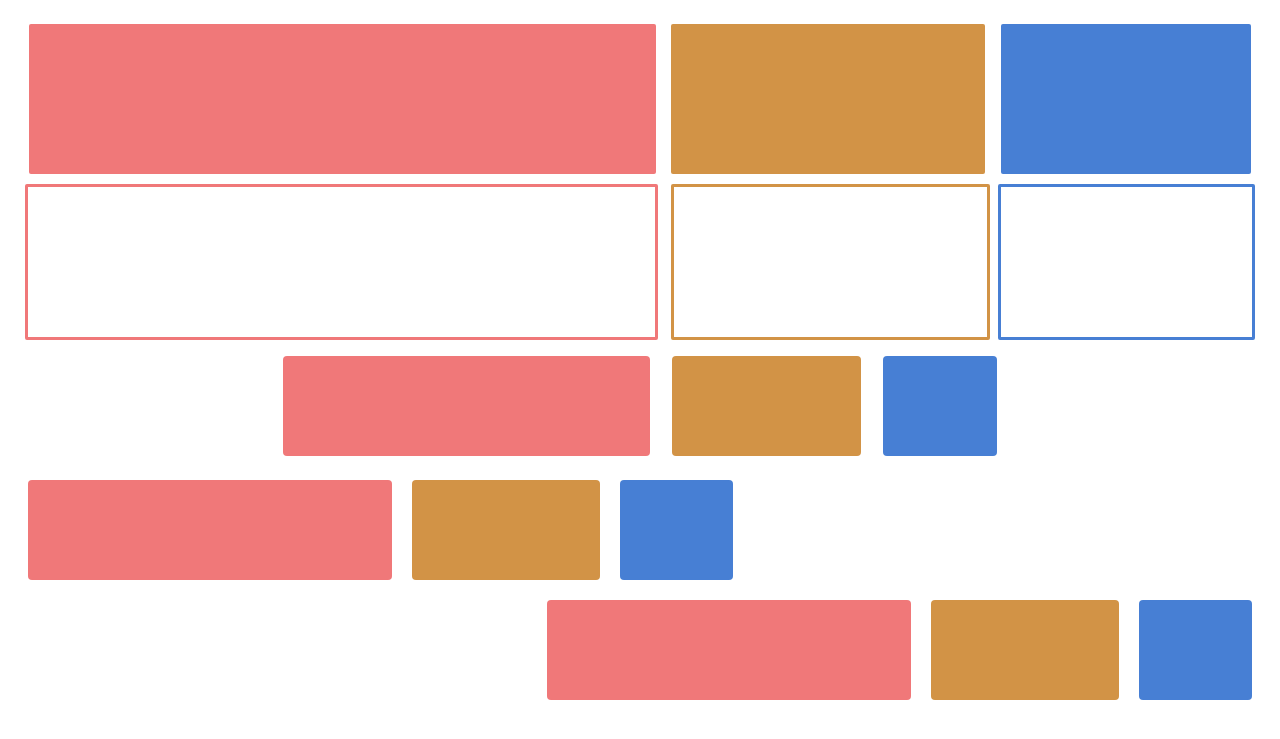
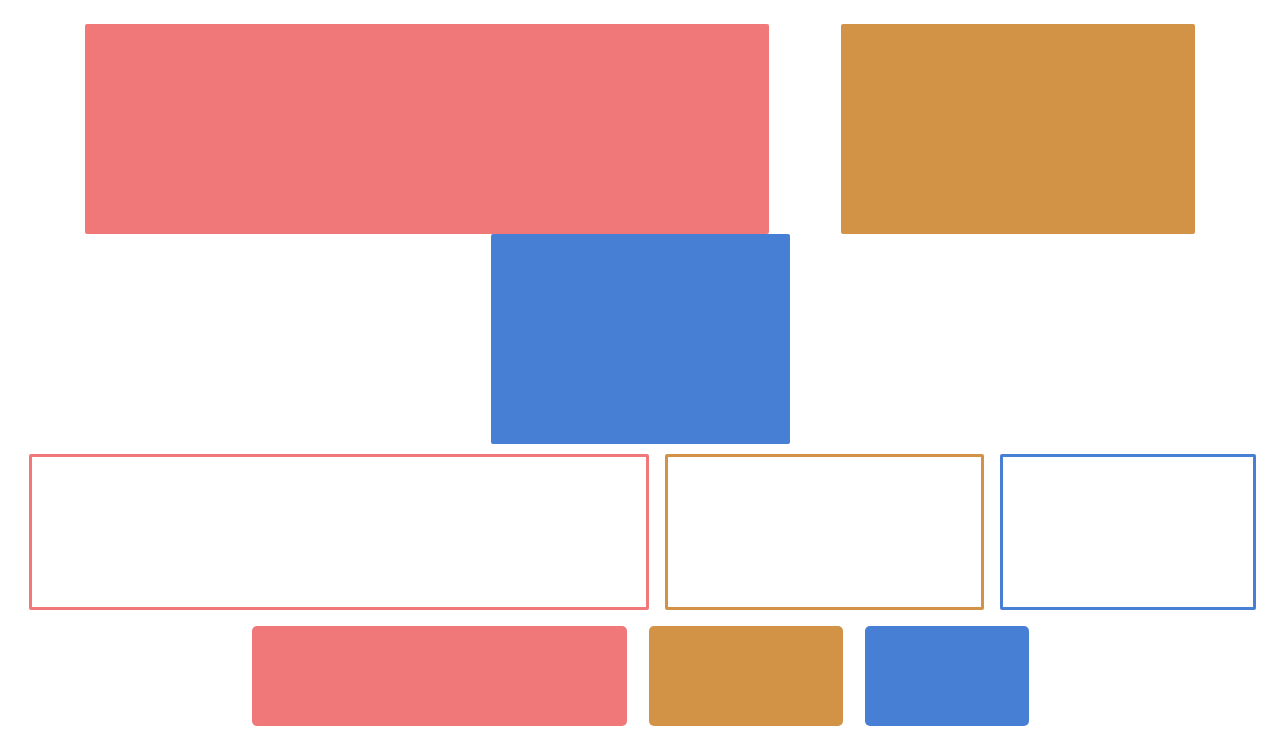
Before and after one commit to Shivya24/Spotknack-project, a plain HTML site: page index.html in a window 1280 px wide. Shown: the part 61-800 px from the top of the page. Drawn offline with Linux system fonts and the light colour scheme.

Commit message:
Update style.css

```diff
--- a/style.css
+++ b/style.css
@@ -1,152 +1,122 @@
-.container{
-    display:flex;
-    border: 5px solid white;
-    flex-direction: row;
-    width: auto;
-    align-items: flex-start;
-    flex-flow: row wrap;
-    flex-flow: wrap;
-    justify-content: space-between;
-    justify-content: space-evenly;
+.container1,
+.container2,
+.container3 {
+  display: flex;
+  width: auto;
+  border: 5px;
+  align-content: baseline;
 }
-.box1{
-    background-color: #f07879;
-    border-radius: 2px;
-    width: 50%;
-    height: 150px;
+.container {
+  display: flex;
+  border: 5px solid white;
+  width: auto;
+  align-items: flex-start;
+  flex-flow: wrap;
+  justify-content: space-evenly;
 }
-.box2{
-    background-color: #d29346;
-    border-radius: 2px;
-    width: 25%;
-    height: 150px;
+.box1,
+.box2,
+.box3,
+.box4,
+.box5,
+.box6,
+.box7,
+.box8 {
+  border-radius: 2px;
+  height: 210px;
 }
-.box3{
-    background-color: #477fd4;
-    border-radius: 2px;
-    width: 20%;
-    height: 150px;
+.box1 {
+  background-color: #f07879;
+  width: 684px;
 }
-.box4{
-    border: 3px solid #f07879;
-    border-radius: 2px;
-    width: 50%;
-    height: 150px;
-    margin-left: 5px;
-    padding-top: 0px;
+.box2 {
+  background-color: #d29346;
+  width: 354px;
 }
-.box5{
-    border: 3px solid #d29346;
-    border-radius: 2px;
-    width: 25%;
-    height: 150px;
-    margin-left: 5px;
+.box3 {
+  background-color: #477fd4;
+  width: 299px;
 }
-.box6{
-    border: 3px solid #477fd4;
-    border-radius: 2px;
-    width: 20%;
-    height: 150px;
-    margin-right: 5px;
+.box4,
+.box5,
+.box6 {
+  border-radius: 2px;
+  margin-left: 5px;
+  height: 150px;
 }
-.container1{
-    display: flex;
-    width: auto;
-    height: 100px;
-    border: 6px;
-    flex-direction: row;
-    justify-content: space-between;
-    justify-content: center;
-    align-content: baseline;
-    flex-flow: row wrap;
+.box4 {
+  border: 3px solid #f07879;
+  width: 49%;
 }
-.box7{
-        background-color: #f07879;
-        margin: 11px;
-        border-radius: 4px;
-        width: 29% ;
-        height: 100px;
-        justify-content: left;
+.box5 {
+  border: 3px solid #d29346;
+
+  width: 25%;
 }
-.box8{
-    background-color: #d29346;
-    margin: 11px;
-    border-radius: 4px;
-    width: 15%;
-    height: 100px;
+.box6 {
+  border: 3px solid #477fd4;
+
+  width: 20%;
 }
-.box9{
-    background-color:#477fd4;
-    margin: 11px;
-    border-radius: 4px;
-    width: 9%;
-    height: 100px;
+.container1 {
+  border: 6px;
+  justify-content: center;
+  flex-flow: row wrap;
 }
-.container2{
-    display: flex;
-    width: auto;
-    border: 5px;
-    margin-left:10px;
-    margin-top: 25px;
-    flex-direction: row;
-    justify-content: flex-start;
-    justify-content: space-between;
-    justify-content: left;
-    flex-flow: wrap;
-    align-content: baseline;
-    top: 600px;
+.box7,
+.box8,
+.box9 {
+  margin: 11px;
+  border-radius: 5px;
+  height: 100px;
 }
-.container3{
-    display: flex;
-    width: auto;
-    border: 5px;
-    margin-right: 10px;
-    flex-direction: row;
-    justify-content: flex-end;
-    justify-content: space-between;
-    justify-content: right;
-    flex-flow: wrap;
-    align-content: baseline;
+.box7 {
+  background-color: #f07879;
+  width: 375px;
+  justify-content: left;
 }
-.box10{
-    background-color:#f07879;
-    margin: 10px;
-    border-radius: 4px;
-    width: 29%;
-    height: 100px;
+.box8 {
+  background-color: #d29346;
+  width: 194px;
 }
-.box11{
-    background-color:#d29346;
-    margin: 10px;
-    border-radius: 4px;
-    width: 15%;
-    height: 100px;
+.box9 {
+  background-color: #477fd4;
+  width: 164px;
 }
-.box12{
-    background-color:#477fd4;
-    margin: 10px;
-    border-radius: 4px;
-    width: 9%;
-    height: 100px;
+.container2 {
+  margin-left: 10px;
+  margin-top: 25px;
+  justify-content: left;
+  flex-flow: wrap;
+  top: 600px;
 }
-.box13{
-    background-color: #f07879;
-    margin: 10px;
-    border-radius: 4px;
-    width: 29%;
-    height: 100px;
+.container3 {
+  margin-right: 10px;
+  justify-content: right;
+  flex-flow: wrap;
 }
-.box14{
-    background-color:#d29346;
-    margin: 10px;
-    border-radius: 4px;
-    width: 15%;
-    height: 100px;
+.box10,
+.box11,
+.box12,
+.box13,
+.box14,
+.box15 {
+  margin: 10px;
+  border-radius: 4px;
+  height: 100px;
 }
-.box15{
-    background-color:#477fd4;
-    margin: 10px;
-    border-radius: 4px;
-    width: 9%;
-    height: 100px;
+.box10,
+.box13 {
+  background-color: #f07879;
+  width: 375px;
 }
+.box11,
+.box14 {
+  background-color: #d29346;
+  width: 194px;
+}
+.box12,
+.box15 {
+  background-color: #477fd4;
+  width: 164px;
+}
```
